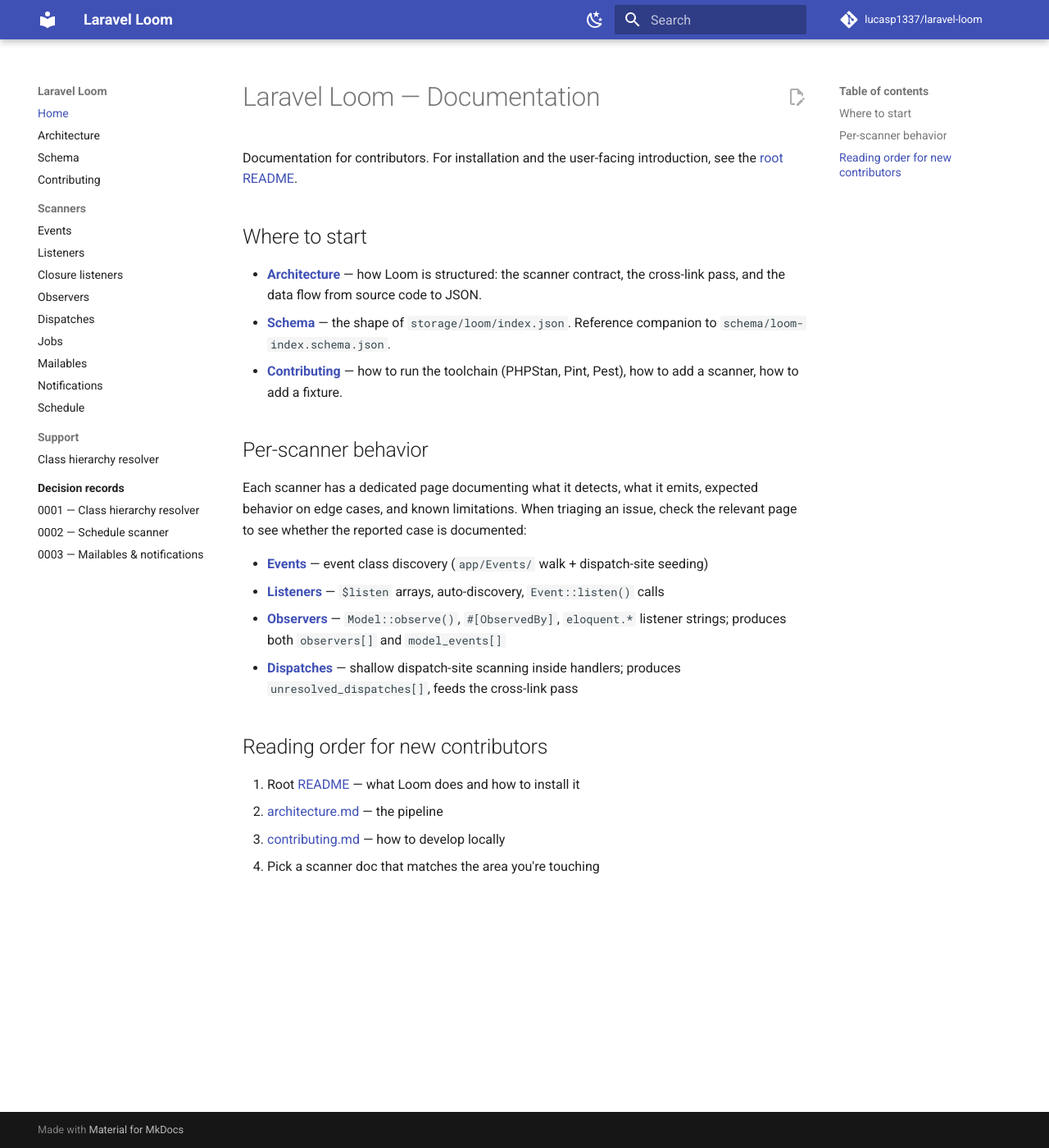
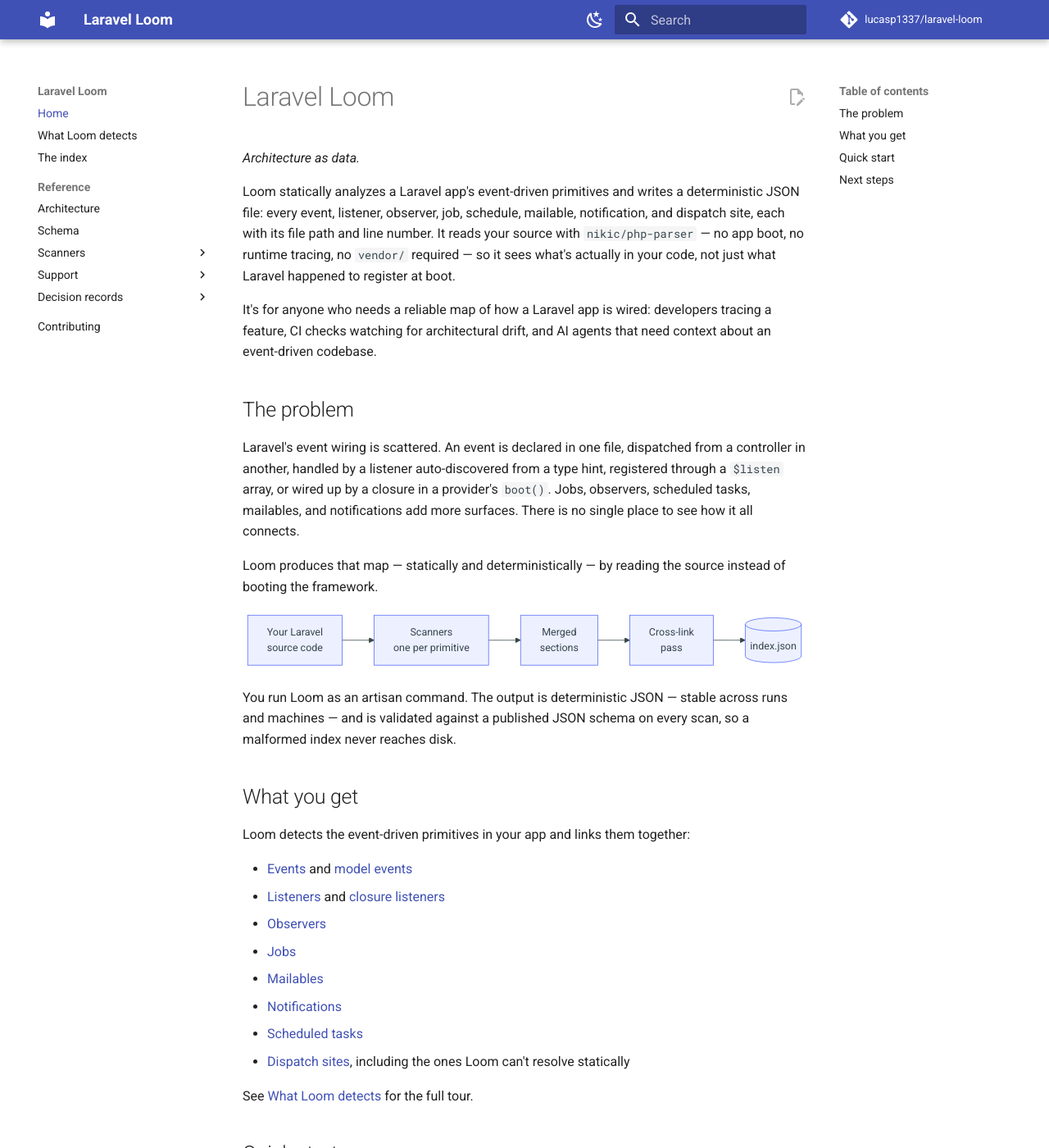
Before and after one commit to lucasp1337/laravel-loom, an MkDocs documentation site: the page built from docs/index.md, in a window 1280 px wide and 1400 px high. Shown: the whole window at 82% size. Built offline with MkDocs 1.6.1 and Material for MkDocs 9.7.7, drawn with Linux system fonts in a browser that asks for light colours; comment, search, counter and statistics services are not loaded; some of the changed text lies outside the part shown.

Commit message:
docs: consumer-facing Pages site (Home, What Loom detects, The index) + #17 callable listeners (#49)

````diff
--- a/docs/README.md
+++ /dev/null
@@ -1,25 +0,0 @@
-# Laravel Loom — Documentation
-
-Documentation for contributors. For installation and the user-facing introduction, see the [root README](https://github.com/lucasp1337/laravel-loom/blob/main/README.md).
-
-## Where to start
-
-- **[Architecture](architecture.md)** — how Loom is structured: the scanner contract, the cross-link pass, and the data flow from source code to JSON.
-- **[Schema](schema.md)** — the shape of `storage/loom/index.json`. Reference companion to `schema/loom-index.schema.json`.
-- **[Contributing](contributing.md)** — how to run the toolchain (PHPStan, Pint, Pest), how to add a scanner, how to add a fixture.
-
-## Per-scanner behavior
-
-Each scanner has a dedicated page documenting what it detects, what it emits, expected behavior on edge cases, and known limitations. When triaging an issue, check the relevant page to see whether the reported case is documented:
-
-- **[Events](scanners/events.md)** — event class discovery (`app/Events/` walk + dispatch-site seeding)
-- **[Listeners](scanners/listeners.md)** — `$listen` arrays, auto-discovery, `Event::listen()` calls
-- **[Observers](scanners/observers.md)** — `Model::observe()`, `#[ObservedBy]`, `eloquent.*` listener strings; produces both `observers[]` and `model_events[]`
-- **[Dispatches](scanners/dispatches.md)** — shallow dispatch-site scanning inside handlers; produces `unresolved_dispatches[]`, feeds the cross-link pass
-
-## Reading order for new contributors
-
-1. Root [README](https://github.com/lucasp1337/laravel-loom/blob/main/README.md) — what Loom does and how to install it
-2. [architecture.md](architecture.md) — the pipeline
-3. [contributing.md](contributing.md) — how to develop locally
-4. Pick a scanner doc that matches the area you're touching
--- /dev/null
+++ b/docs/index.md
@@ -0,0 +1,76 @@
+# Laravel Loom
+
+*Architecture as data.*
+
+Loom statically analyzes a Laravel app's event-driven primitives and writes a deterministic JSON file: every event, listener, observer, job, schedule, mailable, notification, and dispatch site, each with its file path and line number. It reads your source with `nikic/php-parser` — no app boot, no runtime tracing, no `vendor/` required — so it sees what's actually in your code, not just what Laravel happened to register at boot.
+
+It's for anyone who needs a reliable map of how a Laravel app is wired: developers tracing a feature, CI checks watching for architectural drift, and AI agents that need context about an event-driven codebase.
+
+## The problem
+
+Laravel's event wiring is scattered. An event is declared in one file, dispatched from a controller in another, handled by a listener auto-discovered from a type hint, registered through a `$listen` array, or wired up by a closure in a provider's `boot()`. Jobs, observers, scheduled tasks, mailables, and notifications add more surfaces. There is no single place to see how it all connects.
+
+Loom produces that map — statically and deterministically — by reading the source instead of booting the framework.
+
+```mermaid
+flowchart LR
+    A[Your Laravel<br/>source code] --> B[Scanners<br/>one per primitive]
+    B --> C[Merged<br/>sections]
+    C --> D[Cross-link<br/>pass]
+    D --> E[(index.json)]
+```
+
+You run Loom as an artisan command. The output is deterministic JSON — stable across runs and machines — and is validated against a published JSON schema on every scan, so a malformed index never reaches disk.
+
+## What you get
+
+Loom detects the event-driven primitives in your app and links them together:
+
+- [Events](what-loom-detects.md#events) and [model events](what-loom-detects.md#observers-model-events)
+- [Listeners](what-loom-detects.md#listeners) and [closure listeners](what-loom-detects.md#closure-listeners)
+- [Observers](what-loom-detects.md#observers-model-events)
+- [Jobs](what-loom-detects.md#jobs)
+- [Mailables](what-loom-detects.md#mailables)
+- [Notifications](what-loom-detects.md#notifications)
+- [Scheduled tasks](what-loom-detects.md#scheduled-tasks)
+- [Dispatch sites](what-loom-detects.md#dispatch-sites-unresolved-dispatches), including the ones Loom can't resolve statically
+
+See [What Loom detects](what-loom-detects.md) for the full tour.
+
+## Quick start
+
+```bash
+composer require lucasp1337/laravel-loom --dev
+php artisan loom:scan               # writes storage/loom/index.json
+php artisan loom:show               # prints the index
+php artisan loom:show OrderPlaced   # filters by FQCN substring
+```
+
+A scan writes `storage/loom/index.json`. The document opens with metadata and a `stats` block counting each primitive:
+
+```json
+{
+  "loom_version": "0.2.0",
+  "scanned_at": "2026-05-16T19:25:54Z",
+  "laravel_version": "13.7",
+  "stats": {
+    "events": 1,
+    "listeners": 1,
+    "observers": 1,
+    "jobs": 1,
+    "scheduled": 1,
+    "mailables": 1,
+    "notifications": 1,
+    "unresolved_dispatches": 1,
+    "closure_listeners": 1
+  }
+}
+```
+
+Add `storage/loom/index.json` to `.gitignore` if you don't want to commit it.
+
+## Next steps
+
+- [What Loom detects](what-loom-detects.md) — every primitive, in plain English, with how they cross-link.
+- [The index](the-index.md) — what the output JSON looks like, with a worked example.
+- [Schema reference](schema.md) — the full field-by-field contract.
--- a/mkdocs.yml
+++ b/mkdocs.yml
@@ -6,8 +6,9 @@
 edit_uri: edit/main/docs/
 
 # Docs live in docs/ and are authored as plain Markdown — the same files
-# contributors edit day to day. This site is built from them by CI; nothing
-# here changes the in-repo, PR-reviewed, version-with-the-code workflow.
+# contributors edit day to day. This site is built from them locally
+# (`just docs-deploy`); nothing here changes the in-repo, PR-reviewed,
+# version-with-the-code workflow.
 docs_dir: docs
 
 theme:
@@ -42,11 +43,16 @@
   - admonition
   - tables
   - attr_list
+  - md_in_html
   - pymdownx.details
   - pymdownx.inlinehilite
-  - pymdownx.superfences
   - pymdownx.highlight:
       anchor_linenums: true
+  - pymdownx.superfences:
+      custom_fences:
+        - name: mermaid
+          class: mermaid
+          format: !!python/name:pymdownx.superfences.fence_code_format
   - toc:
       permalink: true
 
@@ -54,24 +60,27 @@
   - search
 
 nav:
-  - Home: README.md
-  - Architecture: architecture.md
-  - Schema: schema.md
+  - Home: index.md
+  - What Loom detects: what-loom-detects.md
+  - The index: the-index.md
+  - Reference:
+      - Architecture: architecture.md
+      - Schema: schema.md
+      - Scanners:
+          - Events: scanners/events.md
+          - Listeners: scanners/listeners.md
+          - Closure listeners: scanners/closure-listeners.md
+          - Observers: scanners/observers.md
+          - Dispatches: scanners/dispatches.md
+          - Jobs: scanners/jobs.md
+          - Mailables: scanners/mailables.md
+          - Notifications: scanners/notifications.md
+          - Schedule: scanners/schedule.md
+      - Support:
+          - Class hierarchy resolver: support/class-hierarchy.md
+      - Decision records:
+          - Overview: adr/README.md
+          - 0001 — Class hierarchy resolver: adr/0001-class-hierarchy-resolver.md
+          - 0002 — Schedule scanner: adr/0002-schedule-scanner.md
+          - 0003 — Mailables & notifications: adr/0003-mailables-notifications.md
   - Contributing: contributing.md
-  - Scanners:
-      - Events: scanners/events.md
-      - Listeners: scanners/listeners.md
-      - Closure listeners: scanners/closure-listeners.md
-      - Observers: scanners/observers.md
-      - Dispatches: scanners/dispatches.md
-      - Jobs: scanners/jobs.md
-      - Mailables: scanners/mailables.md
-      - Notifications: scanners/notifications.md
-      - Schedule: scanners/schedule.md
-  - Support:
-      - Class hierarchy resolver: support/class-hierarchy.md
-  - Decision records:
-      - Overview: adr/README.md
-      - 0001 — Class hierarchy resolver: adr/0001-class-hierarchy-resolver.md
-      - 0002 — Schedule scanner: adr/0002-schedule-scanner.md
-      - 0003 — Mailables & notifications: adr/0003-mailables-notifications.md
````
Also changed, not shown: docs/the-index.md (added, +132 -0 lines), docs/what-loom-detects.md (added, +76 -0 lines).
